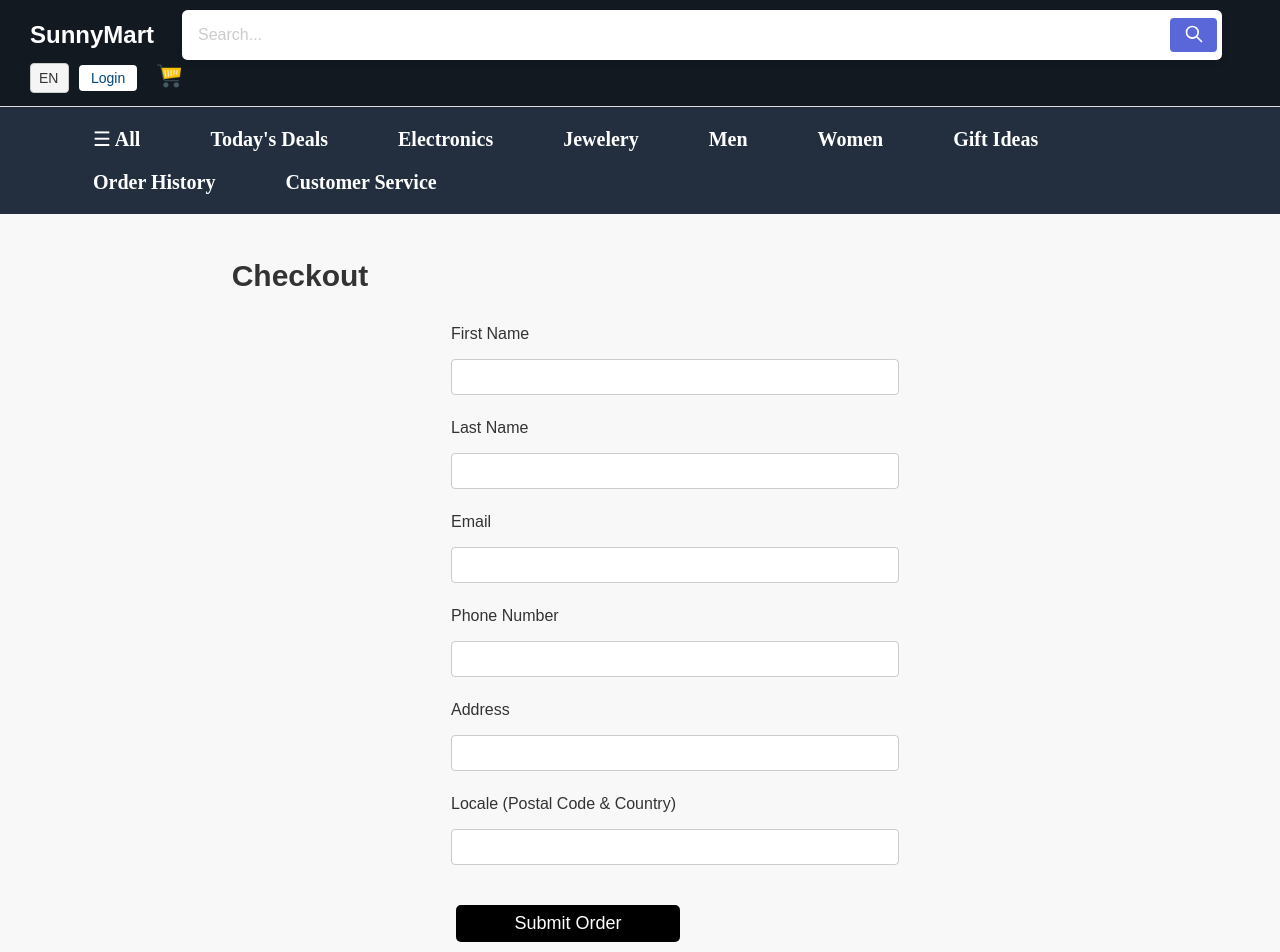
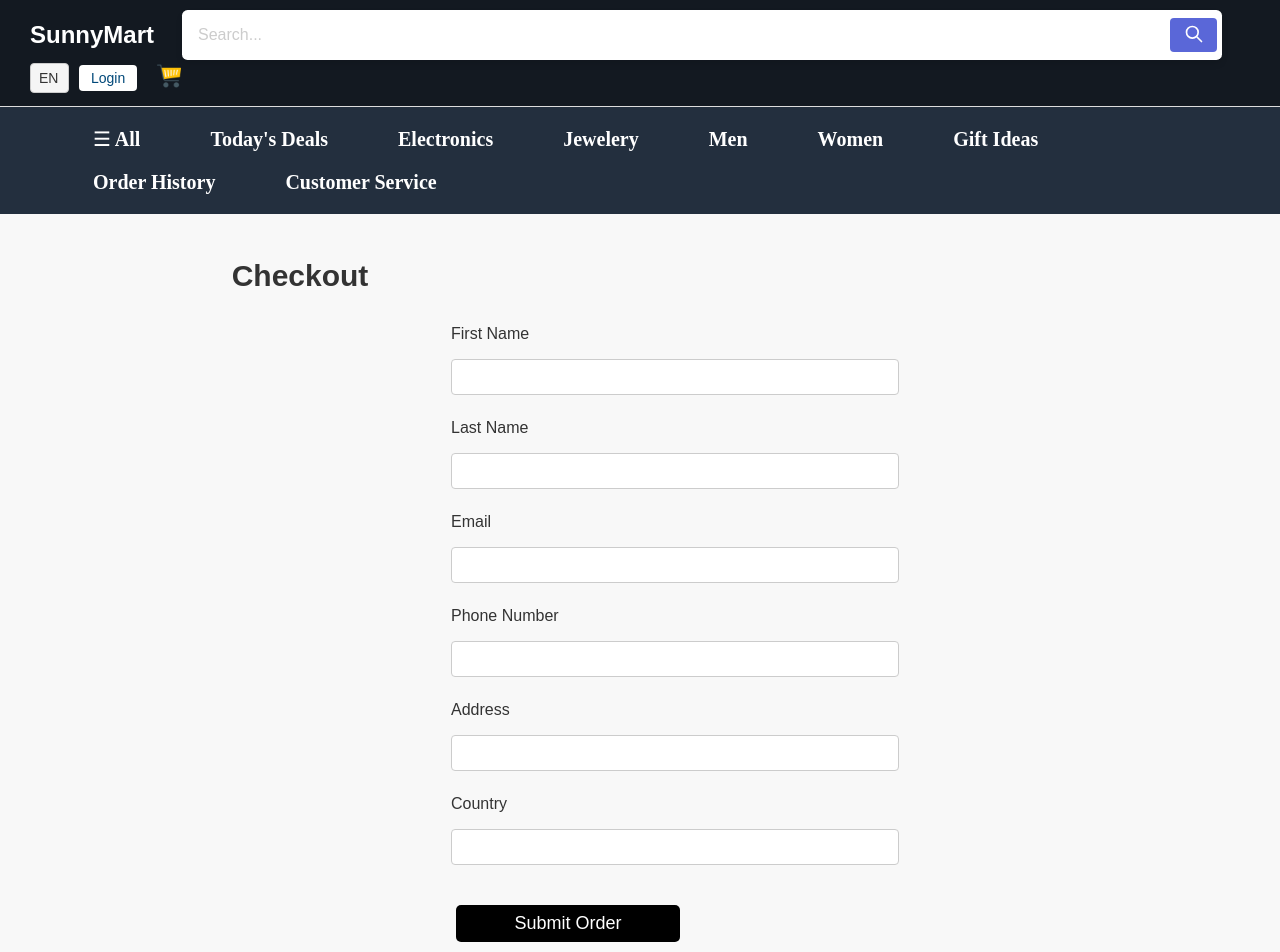
Before and after one commit to sridurgeshv/Ecommerce-site, a React (Create React App) app: page /checkout in a window 1280 px wide. Shown: the top 952 px of the page. Built offline with nearby package versions, Linux system fonts and the light colour scheme; no server answers; what amazon-cognito-identity-js would draw is missing.

Commit message:
checkout chnages

```diff
--- a/src/components/views/Checkout.js
+++ b/src/components/views/Checkout.js
@@ -85,7 +85,7 @@ const Checkout = ({ clearCart }) => {
             required
           />
 
-          <label htmlFor="locale">Locale (Postal Code & Country)</label>
+          <label htmlFor="locale">Country</label>
           <input
             type="text"
             name="locale"
```
